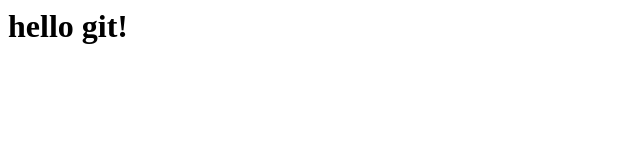
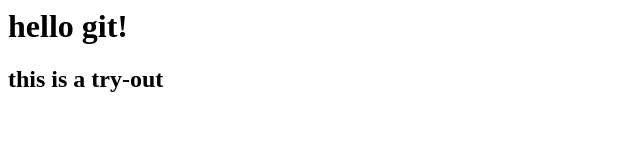
Before and after one commit to miryam22222/dummy-repo, a plain HTML site: page index.html in a window 1280 px wide. Shown: the whole page, without its empty margins (0-640 px from the left). Drawn offline with Linux system fonts and the light colour scheme.

Commit message:
Update index.html
new commit

```diff
--- a/index.html
+++ b/index.html
@@ -4,5 +4,6 @@
     </head>
     <body>
         <h1>hello git!</h1>
+        <h2>this is a try-out</h2>
     </body>
 </html>
```
